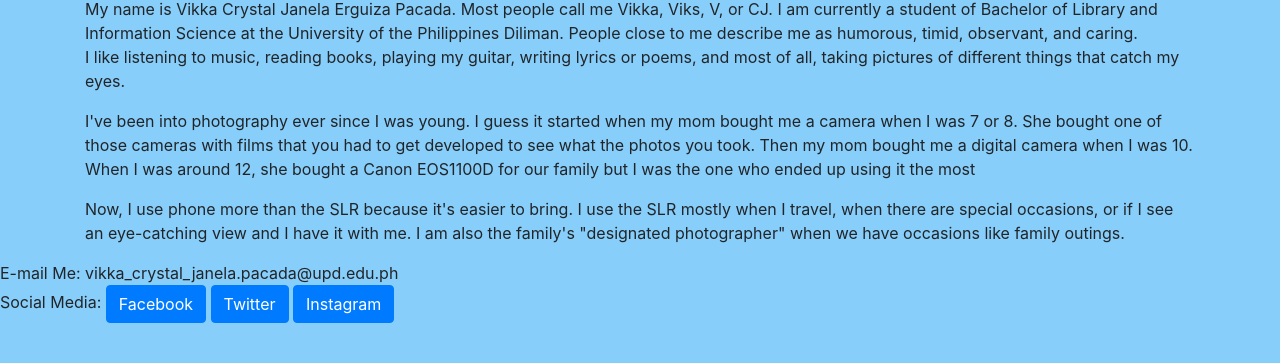
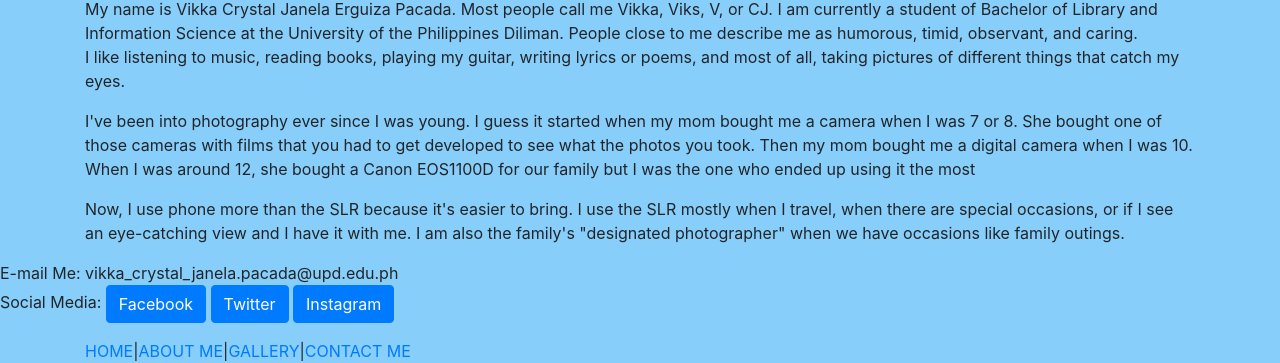
Before and after one commit to vepacada/lis161staticwebsite, a plain HTML site: page index.html in a window 1280 px wide. Shown: the part 1046-1409 px from the top of the page. Before the commit the page ends 1385 px from the top, so only its background shows below. Drawn offline with nearby package versions, Linux system fonts and the light colour scheme.

Commit message:
Update index.html

```diff
--- a/index.html
+++ b/index.html
@@ -48,7 +48,18 @@
 	<a href="https://www.twitter.com/bluecrystal_08" class="btn btn-primary" role="button">Twitter</a>
 	<a href="https://www.instagram.com/bluecrystal_08/" class="btn btn-primary" role="button">Instagram</a>
 	</p>
-</footer>
+</footer
+
+<nav>
+	<div class="container">
+	<div class="nav">
+  		<a href="#home">HOME</a> |
+  		<a href="#aboutme">ABOUT ME</a> |
+  		<a href="untitled3.html">GALLERY</a> |
+  		<a href="untitled2.html">CONTACT ME</a>
+ 	</div>
+ 	</div>
+</nav>
 
 <script src="https://code.jquery.com/jquery-3.2.1.slim.min.js" integrity="sha384-KJ3o2DKtIkvYIK3UENzmM7KCkRr/rE9/Qpg6aAZGJwFDMVNA/GpGFF93hXpG5KkN" crossorigin="anonymous"></script>
 <script src="https://cdnjs.cloudflare.com/ajax/libs/popper.js/1.11.0/umd/popper.min.js" integrity="sha384-b/U6ypiBEHpOf/4+1nzFpr53nxSS+GLCkfwBdFNTxtclqqenISfwAzpKaMNFNmj4" crossorigin="anonymous"></script>
```
